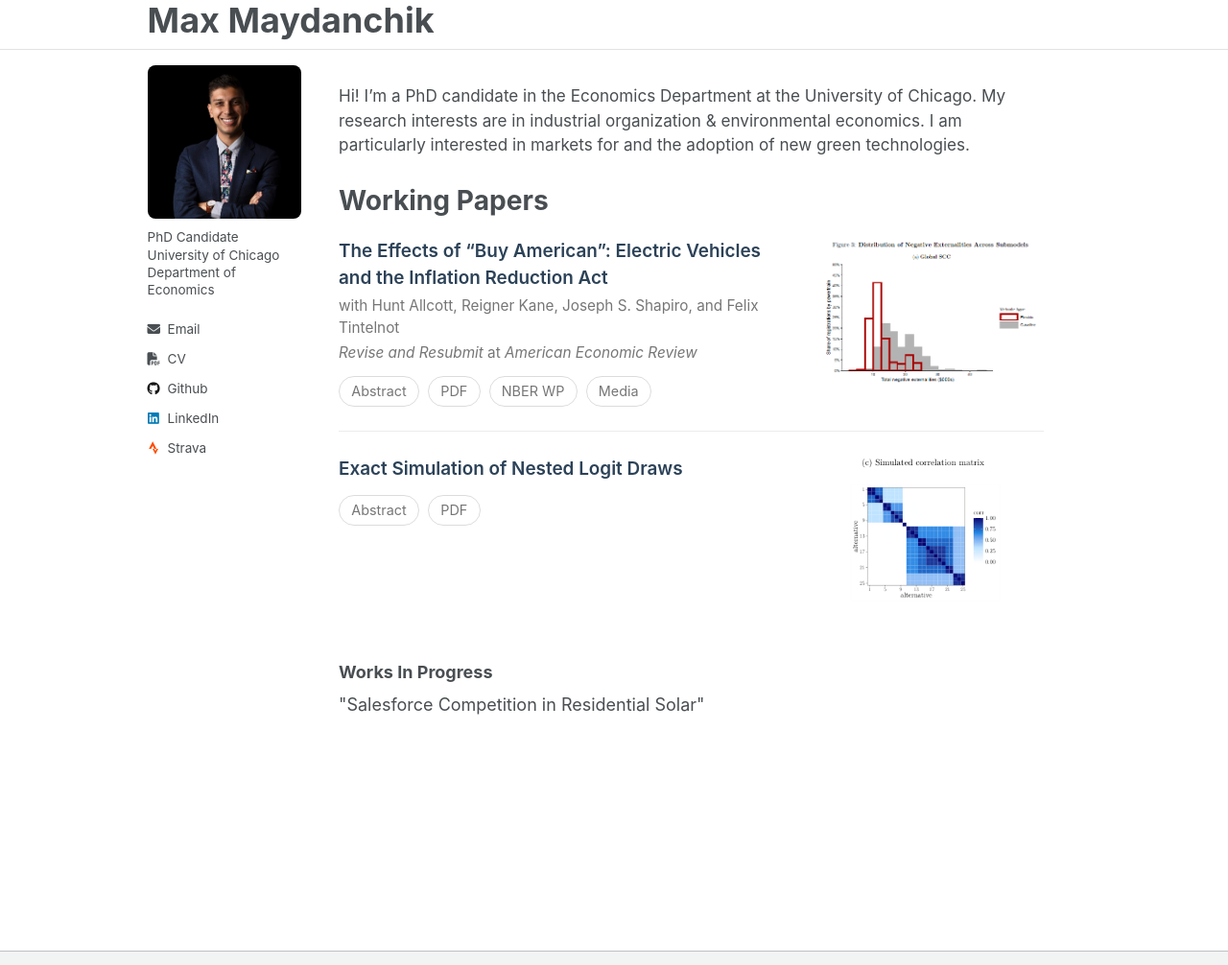
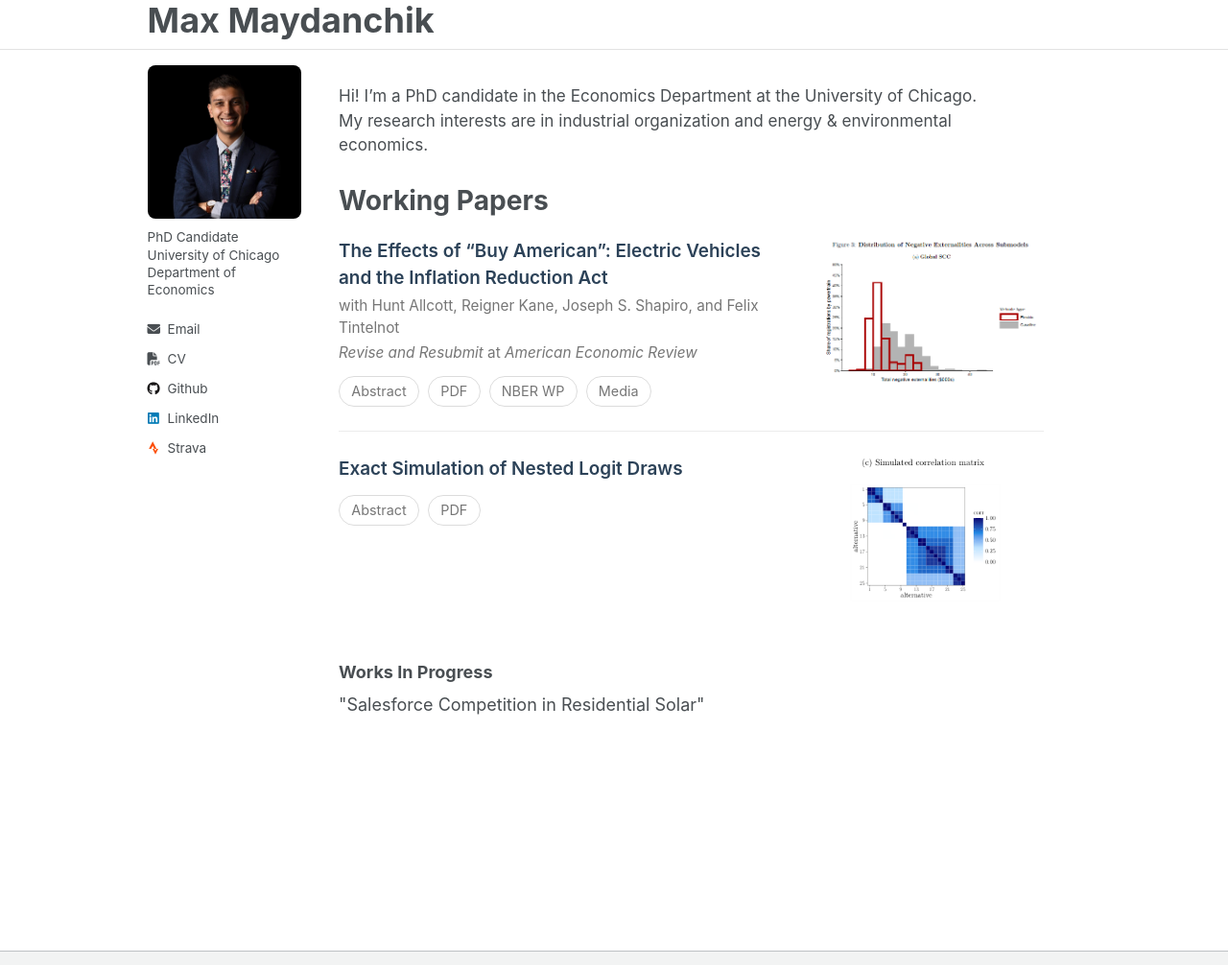
Before and after one commit to MMaydanchik/mmaydanchik.github.io, a Jekyll site: the page built from _pages/about.md, in a window 1280 px wide and 1146 px high, cut to the strip 0-1006 px from the top of the window. Shown: the whole strip at 96% size. Built offline with Jekyll 4.4.1, drawn with Linux system fonts in a browser that asks for light colours.

Commit message:
Update intro text and fix its line break
Shorter two-line intro, taken from the main checkout.

The break was written as a trailing backslash followed by a space. Kramdown
only treats a backslash as a hard break when it is the final character on the
line, so it rendered as one flowing line with a literal backslash visible in
the middle. Replaced with an explicit <br>, which is not sensitive to trailing
whitespace the way the two-space form is.

The paragraph is still two lines, so the body text stays symmetric between the
masthead rule and "Working Papers" at 43.0px on both sides.

Co-Authored-By: Claude Opus 5 <noreply@anthropic.com>
Claude-Session: https://claude.ai/code/session_01QtuYPqA7viXFJfvoeemGt1

```diff
--- a/_pages/about.md
+++ b/_pages/about.md
@@ -149,7 +149,8 @@ redirect_from:
   }
 </style>
 
-Hi! I'm a PhD candidate in the Economics Department at the University of Chicago. My research interests are in industrial organization & environmental economics. I am particularly interested in markets for and the adoption of new green technologies.
+Hi! I'm a PhD candidate in the Economics Department at the University of Chicago.<br>
+My research interests are in industrial organization and energy & environmental economics.
 
 <div class="papers-section" markdown="0">
 
```
